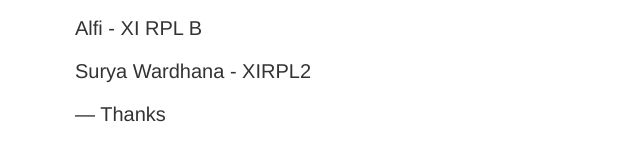
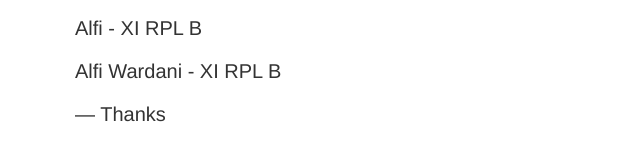
Before and after one commit to Alfirdaa/test, a plain HTML site: page index.html in a window 1280 px wide. Shown: the part 325-475 px from the top of the page, without its empty margins (240-880 px from the left). Drawn offline with Linux system fonts and the light colour scheme.

Commit message:
Update nama

```diff
--- a/index.html
+++ b/index.html
@@ -14,7 +14,7 @@
     <div>
         <p>Helloo SMKN 4 Malang, this is check page only!</p>
         <p>Alfi - XI RPL B</p>
-        <p>Surya Wardhana - XIRPL2</p>
+        <p>Alfi Wardani - XI RPL B</p>
         <p>&mdash; Thanks</p>
 
     </div>
```
